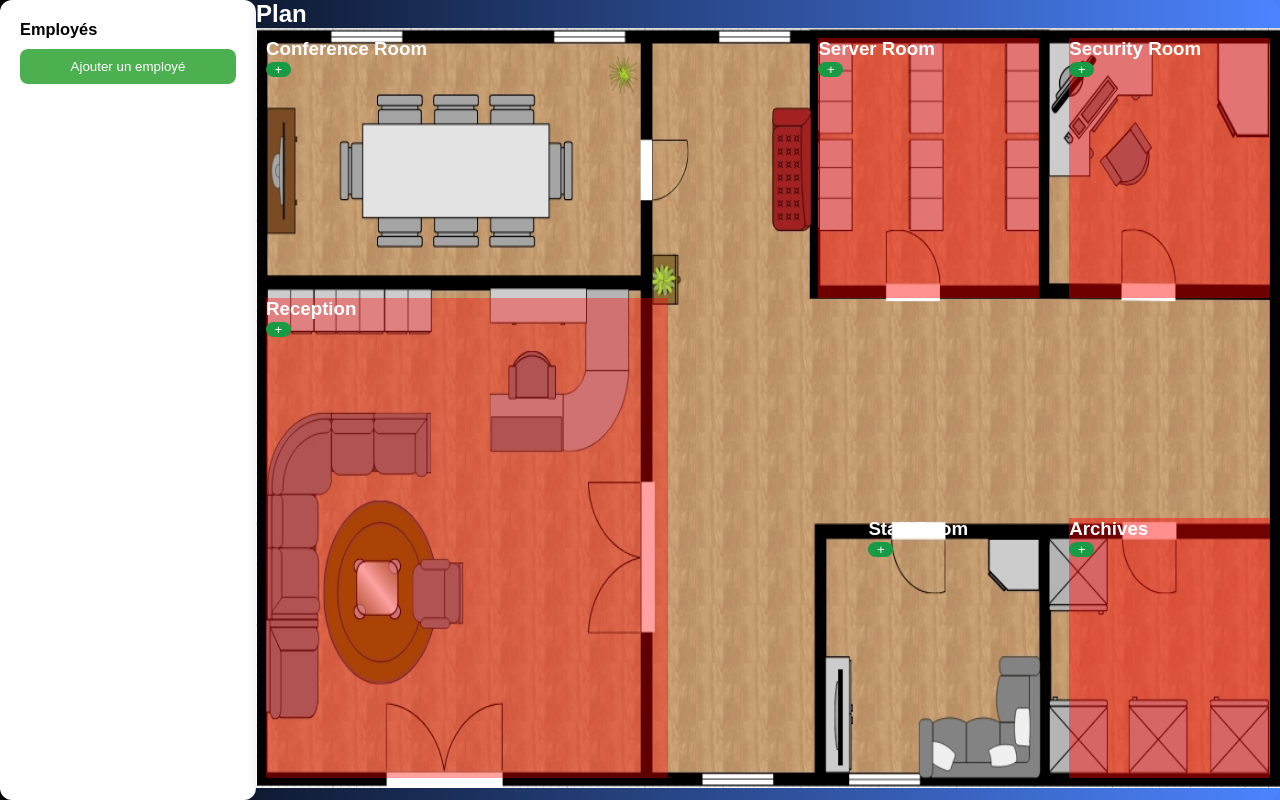
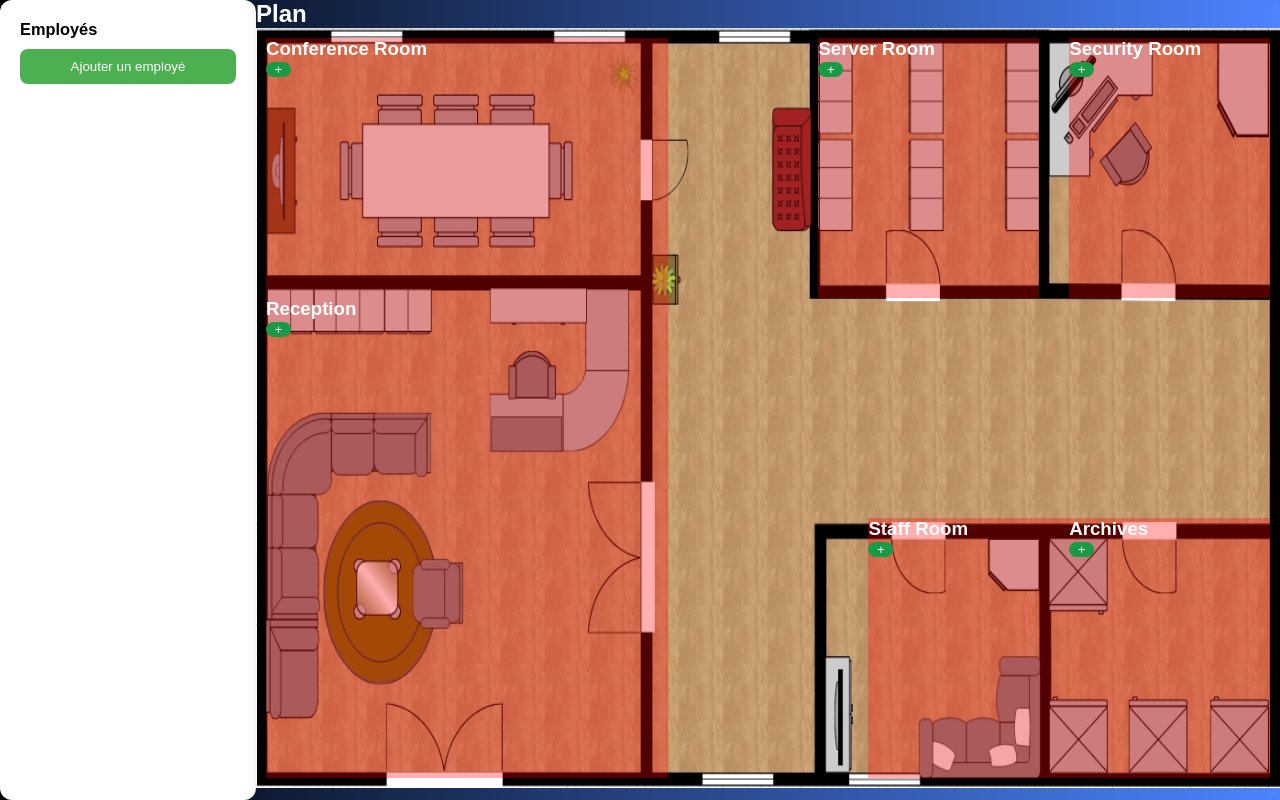
Before and after one commit to Yassir04-ch/-Virtual-Workspace, a plain HTML site: page index.html in a window 1280 px wide. Drawn offline with Linux system fonts and the light colour scheme.

Commit message:
edit style pour chaque zone

```diff
--- a/script.js
+++ b/script.js
@@ -262,6 +262,7 @@ function affichzone(ctx, zon) {
       zon.splice(idx, 1);
 
 // remove emploiyee
+      removeFromArray(employees,employee)
       removeFromArray(conference, employee);
       removeFromArray(reception, employee);
       removeFromArray(server, employee);
@@ -279,17 +280,22 @@ function affichzone(ctx, zon) {
       localStorage.setItem("staff", JSON.stringify(staff));
       localStorage.setItem("archives", JSON.stringify(archives));
       localStorage.setItem("security", JSON.stringify(security));
+      afficheremployé();
 
       const zondiv = ctx.closest(`[data-zone]`);
       if(equipeContainer.children.length > 0){
         zondiv.style.background = "rgba(13, 142, 13, 0)"
       }
 
+     else{
+        zondiv.style.background = "rgba(13, 142, 13, 0)"
+    }
 
       equipeContainer.querySelectorAll(".btn-remzone").forEach((rmBtn) => {
         rmBtn.addEventListener("click", function () {
 
           zon.push(employee);
+          employees.push(employee)
           this.parentElement.remove();
 
 
@@ -300,6 +306,8 @@ function affichzone(ctx, zon) {
           localStorage.setItem("staff", JSON.stringify(staff));
           localStorage.setItem("archives", JSON.stringify(archives));
           localStorage.setItem("security", JSON.stringify(security));
+         afficheremployé();
+
         });
       });
     });
--- a/style.css
+++ b/style.css
@@ -96,29 +96,32 @@ div.zones {
 
 .zone1 {
   grid-area: zone1;
+  background: rgba(255, 0, 0, 0.313);
 }
 .zone2 {
   position: relative;
   left: -50px;
   width: 110%;
-  background: rgba(255, 0, 0, 0.436);
+  background: rgba(255, 0, 0, 0.313);
   grid-area: zone2;
  }
 .zone3 {
-  background: rgba(255, 0, 0, 0.436);
+  background: rgba(255, 0, 0, 0.313);
   grid-area: zone3;
 }
 .zone4 {
   grid-area: zone4;
-  background: rgba(255, 0, 0, 0.37);
+  background: rgba(255, 0, 0, 0.313);
 
 }
 .zone5 {
   grid-area: zone5;
+  background: rgba(255, 0, 0, 0.313);
+
 }
 .zone6 {
   grid-area: zone6;
-  background: rgba(255, 0, 0, 0.443);
+  background: rgba(255, 0, 0, 0.313);
 
 }
 
```
